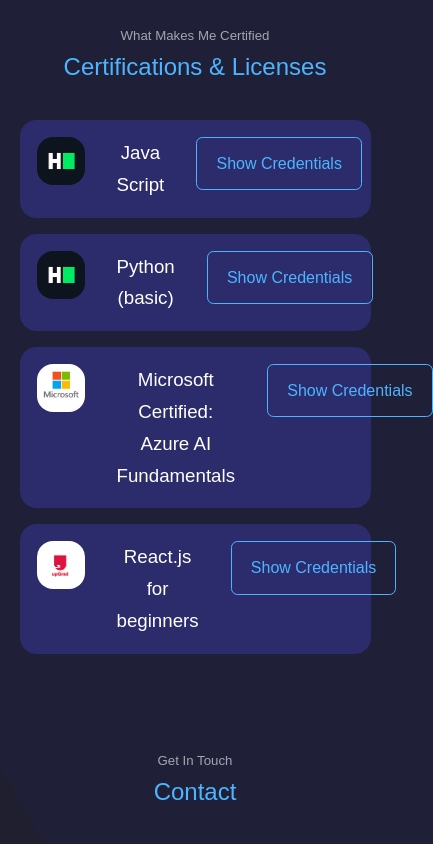
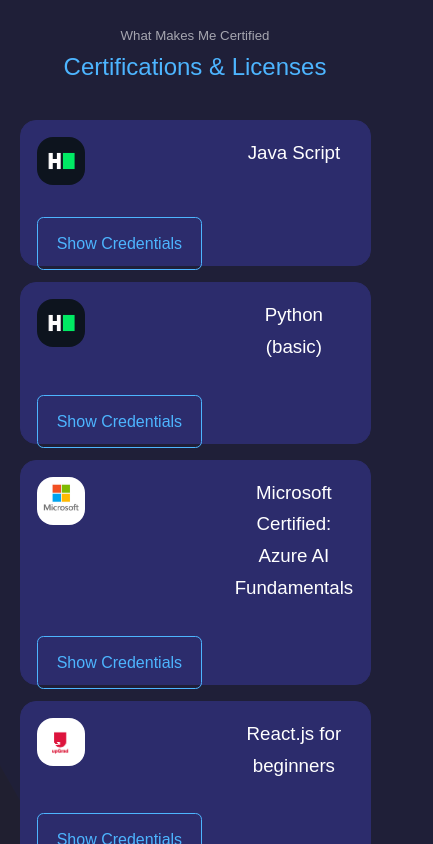
Before and after one commit to dhairyajain571/portfolio-app, a React (Create React App) app: page / in a window 390 px wide. Shown: the part 7580-8424 px from the top of the page, 433 px wide, since content can reach past the window. Built offline with nearby package versions, Linux system fonts and the light colour scheme.

Commit message:
cv update

```diff
--- a/src/components/certifications/certification.css
+++ b/src/components/certifications/certification.css
@@ -42,3 +42,20 @@
     background-color: transparent;
     transition: var(--transition);
 }
+
+
+
+
+@media screen and (max-width :1024px) {
+    .certification__card{
+
+        display: grid;
+        grid-template-columns: 1fr 1fr;
+        gap: 2rem;
+    }
+   }
+
+
+   @media screen and (max-width :600px) {
+
+   }
```
Also changed, not shown: 1 other file (tests, documents, lock files or other folders).
